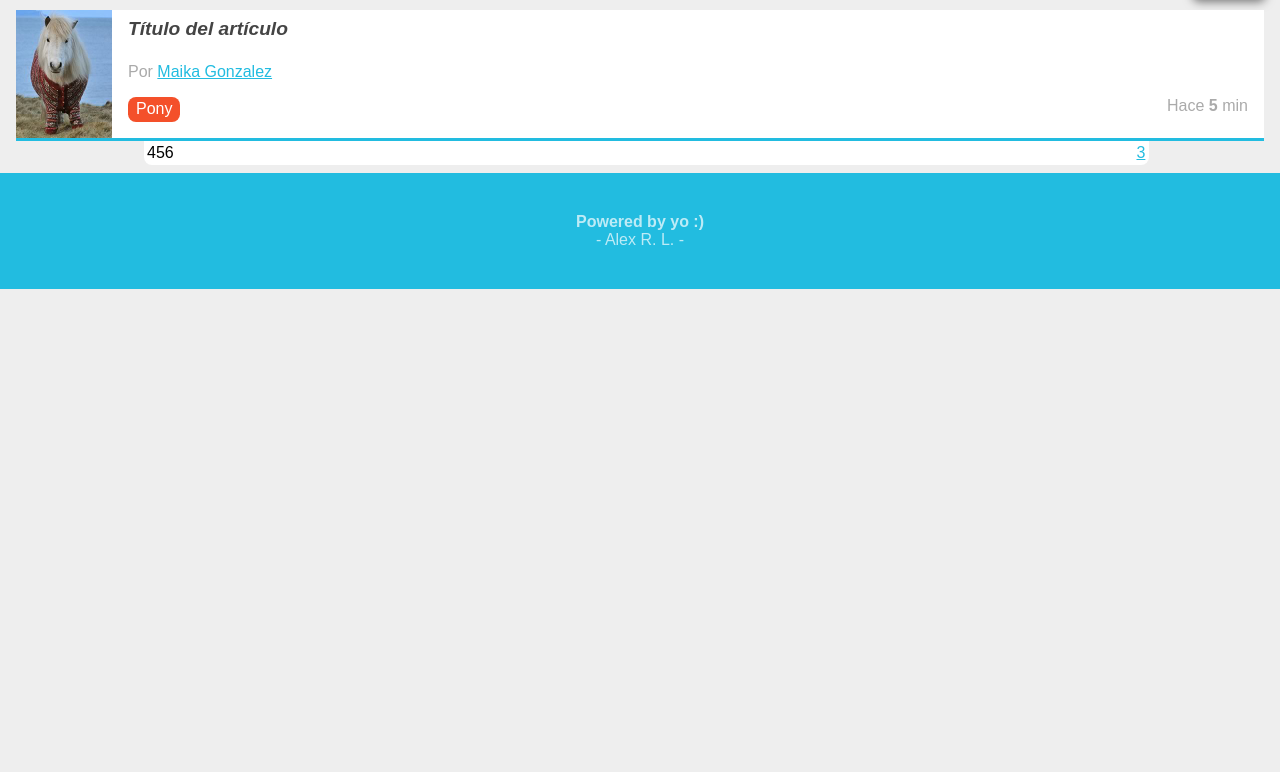
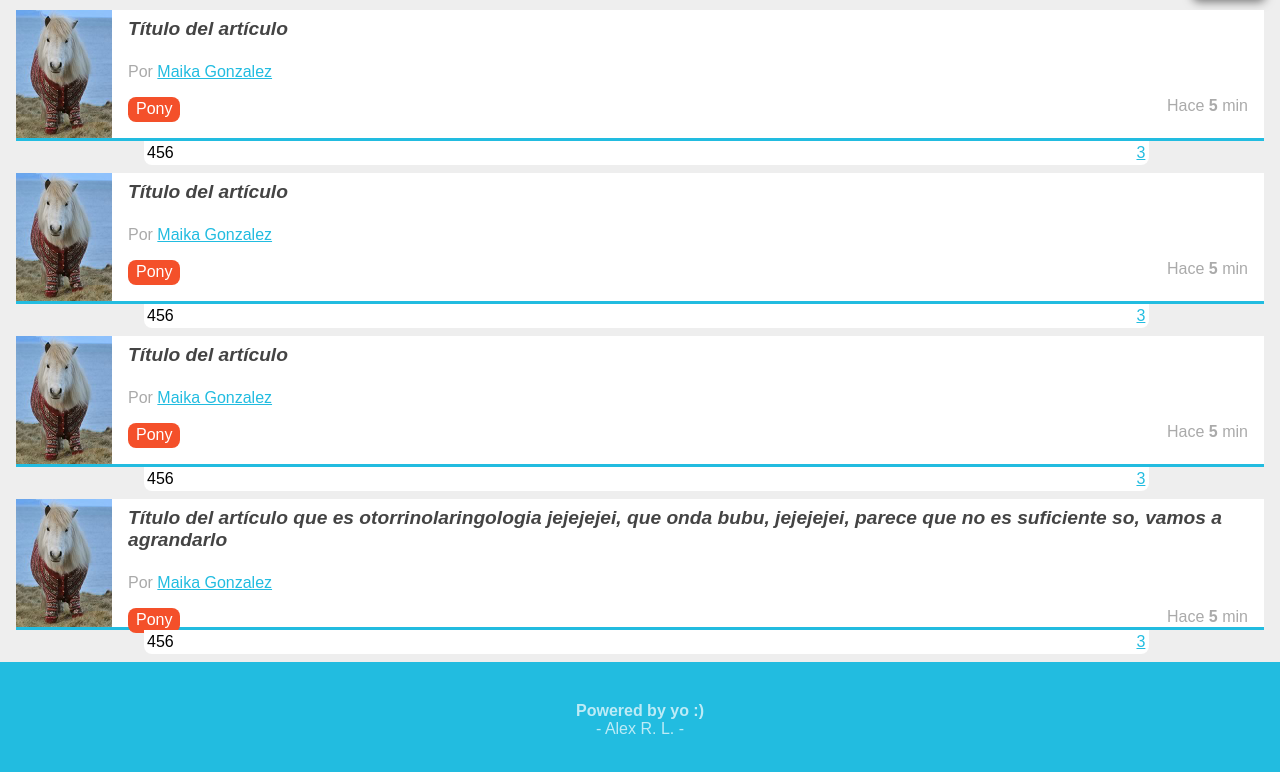
Before and after one commit to Mildrak/Puls2014America, a plain HTML site: page index.html in a window 1280 px wide. Shown: the part 140-912 px from the top of the page. Before the commit the page ends 800 px from the top, so only its background shows below. Drawn offline with Linux system fonts and the light colour scheme.

Commit message:
Continuacion de lo anterior XD

```diff
--- a/index.html
+++ b/index.html
@@ -70,6 +70,81 @@
 				<a href="#" class="guardar_item"></a>
 			</div>
 		</article>
+			<article class="item">
+			<figure class="imagen_item">
+				<img src="imagen.jpg">
+			</figure>
+			<h2 class="titulo_item">
+				<a href="#">Título del artículo</a>
+			</h2>
+			<div class="autor_item">
+				Por <a href="#">Maika Gonzalez</a>
+			</div>
+			<div class="datos_item">
+				<a href="#" class="tag_item">Pony</a>
+				<!--Span solo encierra texto-->
+				<span class="fecha_item">
+					Hace <strong>5</strong> min
+				</span>
+			</div>
+			<div class="votacion">
+				<a href="#" class="up"></a>
+				456
+				<a href="#" class="down"></a>
+				<a href="#" class="comentarios_item">3</a>
+				<a href="#" class="guardar_item"></a>
+			</div>
+		</article>
+			<article class="item">
+			<figure class="imagen_item">
+				<img src="imagen.jpg">
+			</figure>
+			<h2 class="titulo_item">
+				<a href="#">Título del artículo</a>
+			</h2>
+			<div class="autor_item">
+				Por <a href="#">Maika Gonzalez</a>
+			</div>
+			<div class="datos_item">
+				<a href="#" class="tag_item">Pony</a>
+				<!--Span solo encierra texto-->
+				<span class="fecha_item">
+					Hace <strong>5</strong> min
+				</span>
+			</div>
+			<div class="votacion">
+				<a href="#" class="up"></a>
+				456
+				<a href="#" class="down"></a>
+				<a href="#" class="comentarios_item">3</a>
+				<a href="#" class="guardar_item"></a>
+			</div>
+		</article>
+		<article class="item">
+			<figure class="imagen_item">
+				<img src="imagen.jpg">
+			</figure>
+			<h2 class="titulo_item">
+				<a href="#">Título del artículo que es otorrinolaringologia jejejejei, que onda bubu, jejejejei, parece que no es suficiente so, vamos a agrandarlo</a>
+			</h2>
+			<div class="autor_item">
+				Por <a href="#">Maika Gonzalez</a>
+			</div>
+			<div class="datos_item">
+				<a href="#" class="tag_item">Pony</a>
+				<!--Span solo encierra texto-->
+				<span class="fecha_item">
+					Hace <strong>5</strong> min
+				</span>
+			</div>
+			<div class="votacion">
+				<a href="#" class="up"></a>
+				456
+				<a href="#" class="down"></a>
+				<a href="#" class="comentarios_item">3</a>
+				<a href="#" class="guardar_item"></a>
+			</div>
+		</article>
 	</section>
 	<!--Pie de página-->
 	<footer>
```
Also changed, not shown: estilos.css (+13 -1 lines), fuentes/OpenSans-Regular-webfont.svg (added), fuentes/OpenSans-Regular-webfont.ttf (added), fuentes/OpenSans-Regular-webfont.woff (added), 1 other file.
